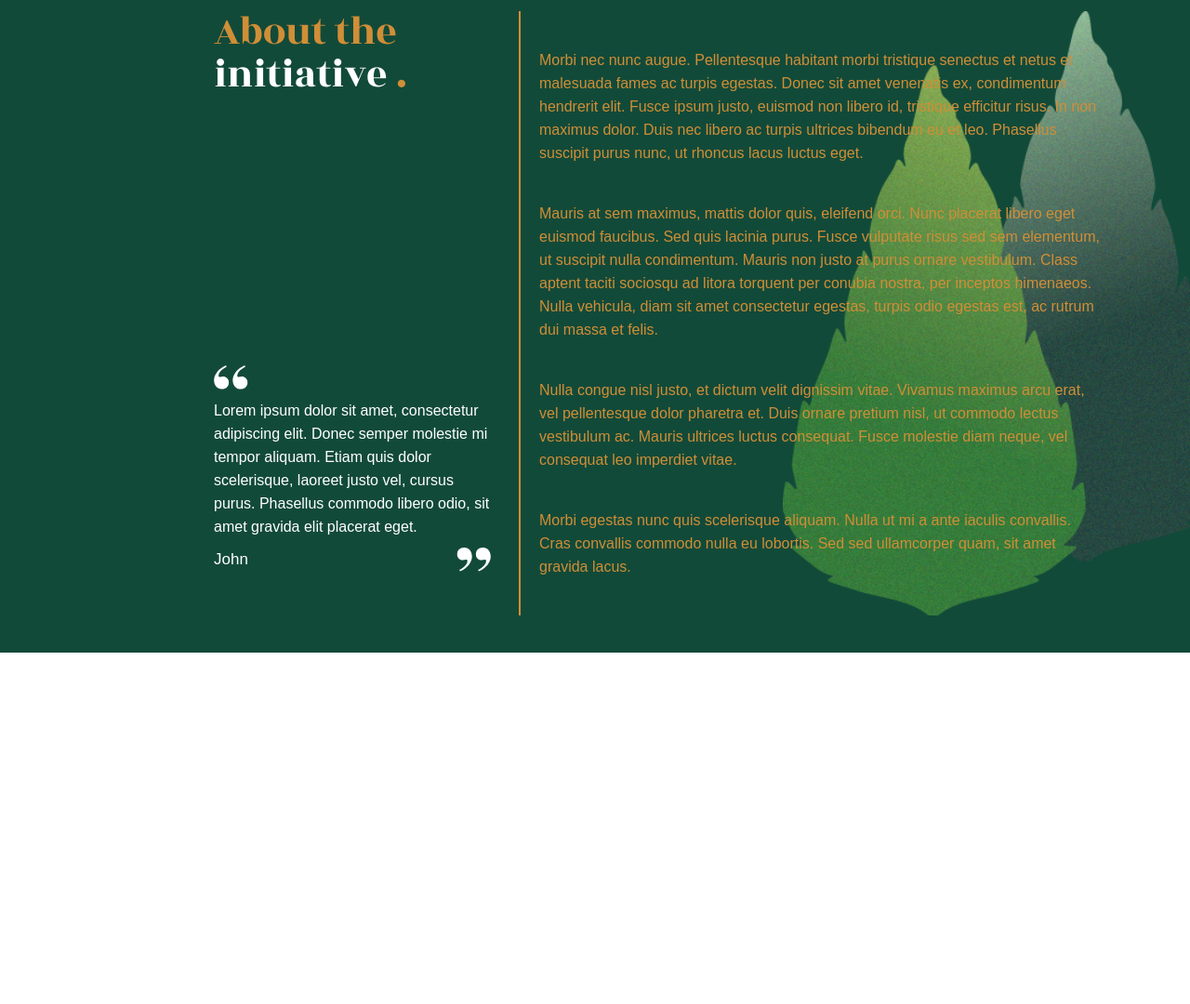
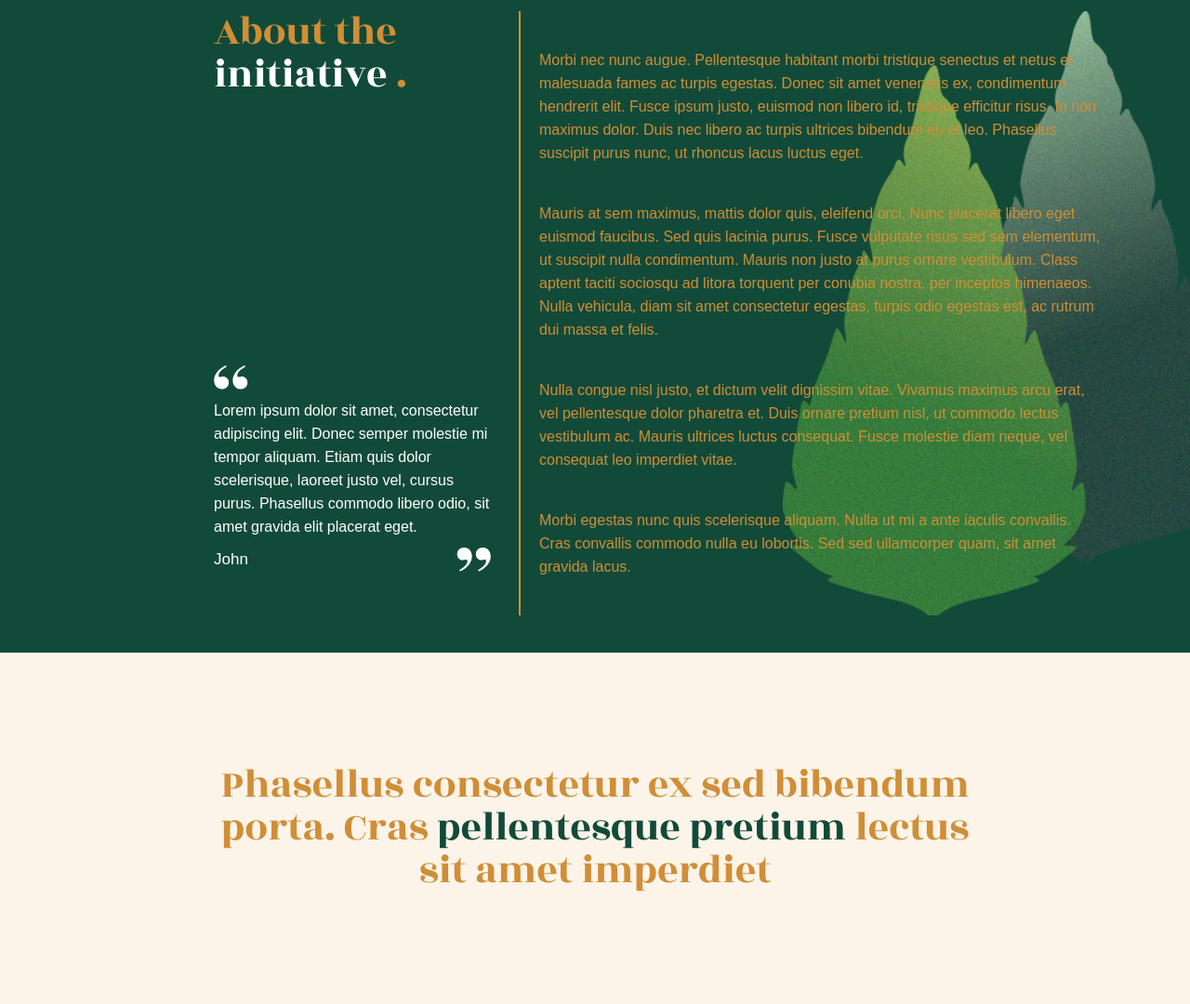
Before and after one commit to daniloVega/WATER, a website built with webpack: page src/index.html in a window 1280 px wide. Shown: the part 828-1908 px from the top of the page at 93% size. Before the commit the page ends 1530 px from the top, so only its background shows below. Built offline with nearby package versions, Linux system fonts and the light colour scheme; files whose address does not match are found by name.

Commit message:
panel done

```diff
--- a/src/index.html
+++ b/src/index.html
@@ -134,6 +134,17 @@
           </article>
         </div>
       </section>
+      <section class="panel">
+        <div class="panel__box pt-5 pb-5 pl-2 pr-2 md:pl-0 md:pr-0">
+          <h2 class="panel__box--title-primary">
+            Phasellus consectetur ex sed bibendum porta. Cras
+            <span class="panel__box--title-secondary"
+              >pellentesque pretium</span
+            >
+            lectus sit amet imperdiet
+          </h2>
+        </div>
+      </section>
     </main>
   </body>
 </html>
--- a/src/scss/components/_index.scss
+++ b/src/scss/components/_index.scss
@@ -2,3 +2,4 @@
 @forward './header/header';
 @forward './home/home';
 @forward './initiative/initiative';
+@forward './panel/panel';
--- /dev/null
+++ b/src/scss/components/panel/_panel.scss
@@ -0,0 +1,31 @@
+@use '../../base/variables';
+
+.panel {
+  width: 100%;
+  height: 364px;
+  background-color: variables.$color-light;
+  display: flex;
+  justify-content: center;
+  align-items: center;
+  &__box {
+    &--title-primary {
+      color: variables.$color-primary;
+      text-align: center;
+      @media (min-width: variables.$breakpoint-md) {
+        max-width: 668px;
+      }
+      @media (min-width: variables.$breakpoint-lg) {
+        max-width: 820px;
+      }
+    }
+    &--title-secondary {
+      color: variables.$color-secondary;
+    }
+  }
+  @media (min-width: variables.$breakpoint-md) {
+    height: 384px;
+  }
+  @media (min-width: variables.$breakpoint-lg) {
+    height: 378px;
+  }
+}
```
